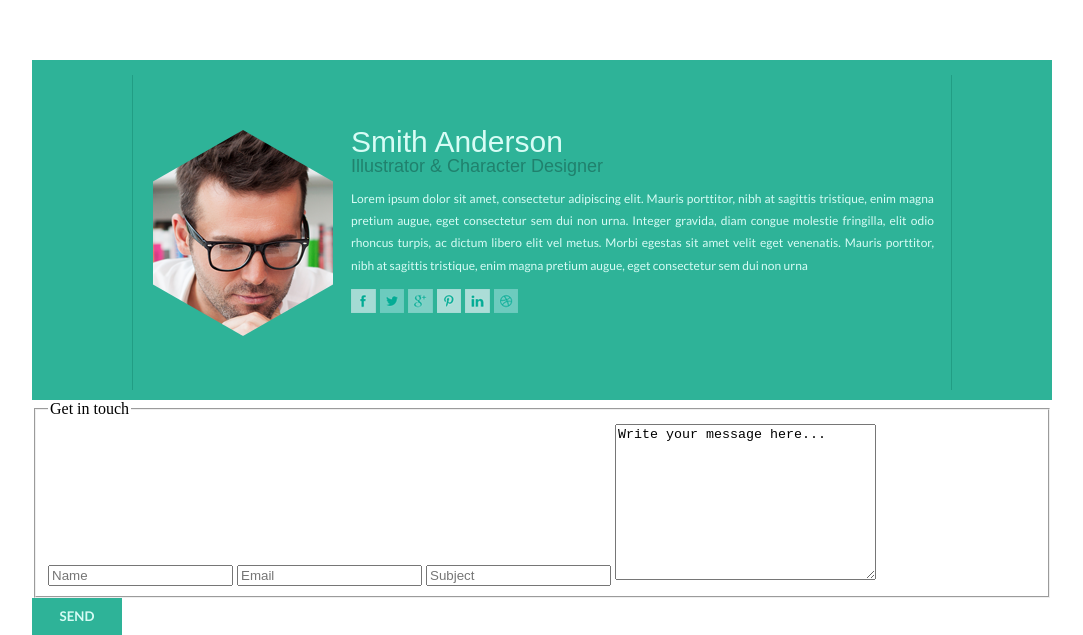
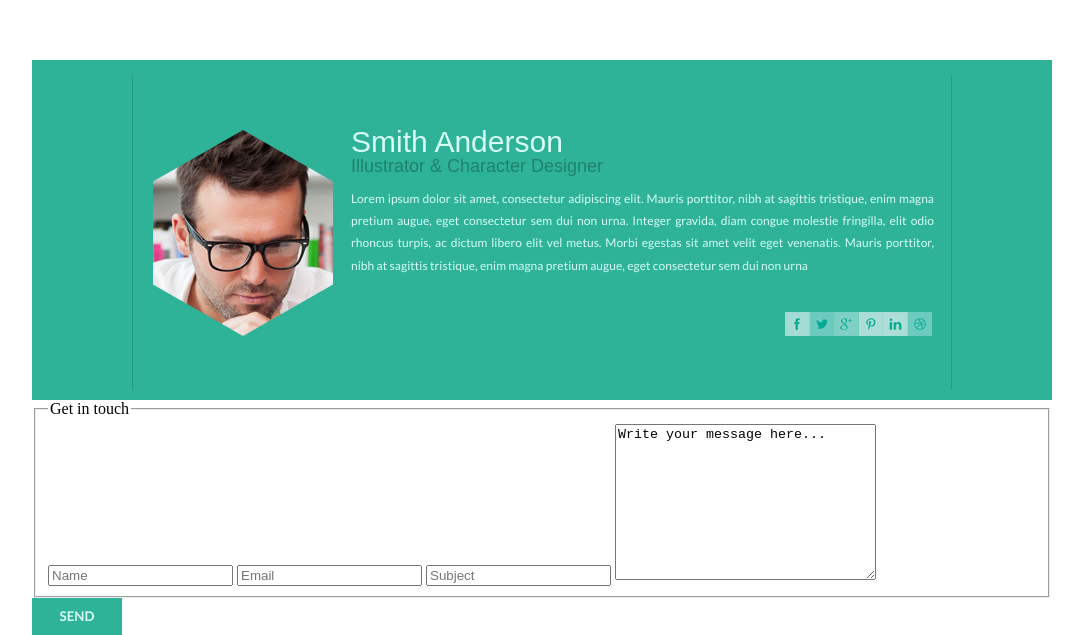
Before and after one commit to MitskevichVS/Layout-Hexal, a plain HTML site: page index.html in a window 1280 px wide. Shown: the part 723-1358 px from the top of the page, without its empty margins (98-1181 px from the left). Drawn offline with Linux system fonts and the light colour scheme.

Commit message:
fix: position of social icons

```diff
--- a/Styles/style.css
+++ b/Styles/style.css
@@ -157,7 +157,15 @@ h3 {
 	padding-right: 17px;
 	text-align: justify;
 }
-
+.social-icons {
+	position: absolute;
+	top: 217px;
+	right: 23px;
+}
+.social-icons a{
+	display: inline-block;
+	margin-right: -4px;
+}
 
 button {
 	display: block;
--- a/index.html
+++ b/index.html
@@ -50,7 +50,7 @@
 						<h3>Smith Anderson</h3>
 						<p class="info-author-description">Illustrator & Character Designer</p>
 						<p class="info-decription">Lorem ipsum dolor sit amet, consectetur adipiscing elit. Mauris porttitor, nibh at sagittis tristique, enim magna pretium augue, eget consectetur sem dui non urna. Integer gravida, diam congue molestie fringilla, elit odio rhoncus turpis, ac dictum libero elit vel metus. Morbi egestas sit amet velit eget venenatis. Mauris porttitor, nibh at sagittis tristique, enim magna pretium augue, eget consectetur sem dui non urna</p>
-						<div>
+						<div class="social-icons">
 						<a href="https://www.facebook.com/"><img src="Styles/img/Facebook.png" alt=""></a>
 						<a href="https://twitter.com/"><img src="Styles/img/Twitter.png" alt=""></a>
 						<a href="https://plus.google.com/?hl=ru"><img src="Styles/img/Google.png" alt=""></a>
```
